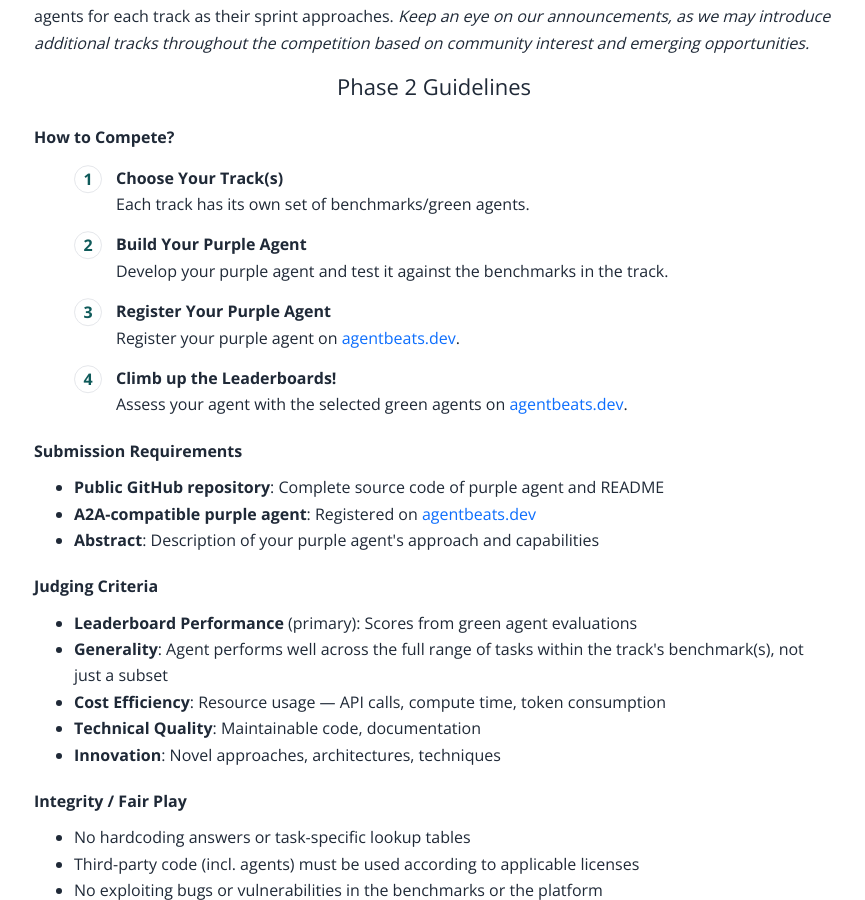
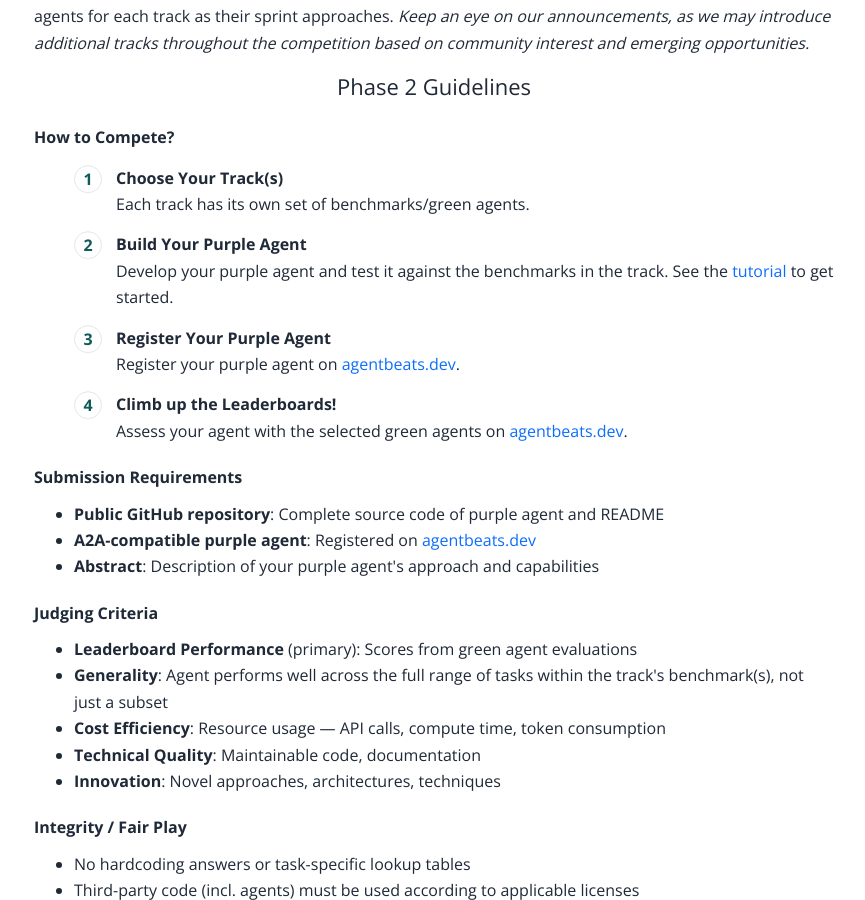
Before and after one commit to rdi-berkeley/rdi-berkeley.github.io, a Jekyll site: the page agentx-agentbeats.html, which Jekyll copies as it is, in a window 1280 px wide and 900 px high, scrolled down 6705 px. Shown: the whole window, without its empty margins (206-1071 px from the left). Built offline with Jekyll 4.4.1, drawn with Linux system fonts in a browser that asks for light colours.

Commit message:
agentx-agentbeats: add agentbeats.dev tutorial link

```diff
--- a/agentx-agentbeats.html
+++ b/agentx-agentbeats.html
@@ -957,7 +957,7 @@
           <h4 style="font-weight: 600; margin-top: 20px; margin-bottom: 10px;">How to Compete?</h4>
           <ol class="steps" style="margin-bottom: 20px;">
             <li><strong>Choose Your Track(s)</strong><br>Each track has its own set of benchmarks/green agents.</li>
-            <li><strong>Build Your Purple Agent</strong><br>Develop your purple agent and test it against the benchmarks in the track.</li>
+            <li><strong>Build Your Purple Agent</strong><br>Develop your purple agent and test it against the benchmarks in the track. See the <a href="https://docs.agentbeats.dev/tutorial/" target="_blank">tutorial</a> to get started.</li>
             <li><strong>Register Your Purple Agent</strong><br>Register your purple agent on <a href="https://agentbeats.dev" target="_blank">agentbeats.dev</a>.</li>
             <li><strong>Climb up the Leaderboards!</strong><br>Assess your agent with the selected green agents on <a href="https://agentbeats.dev" target="_blank">agentbeats.dev</a>.</li>
           </ol>
```
